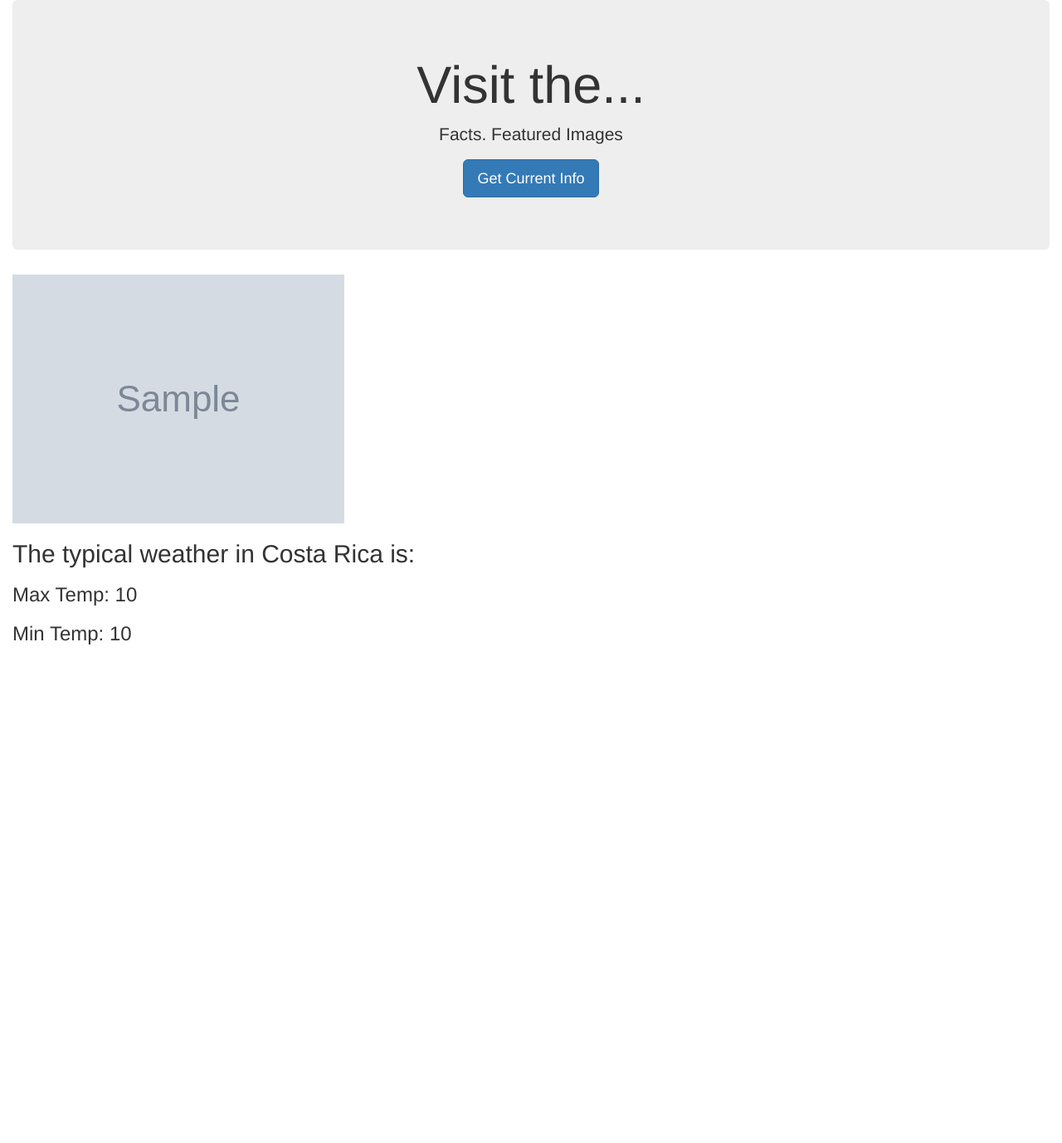
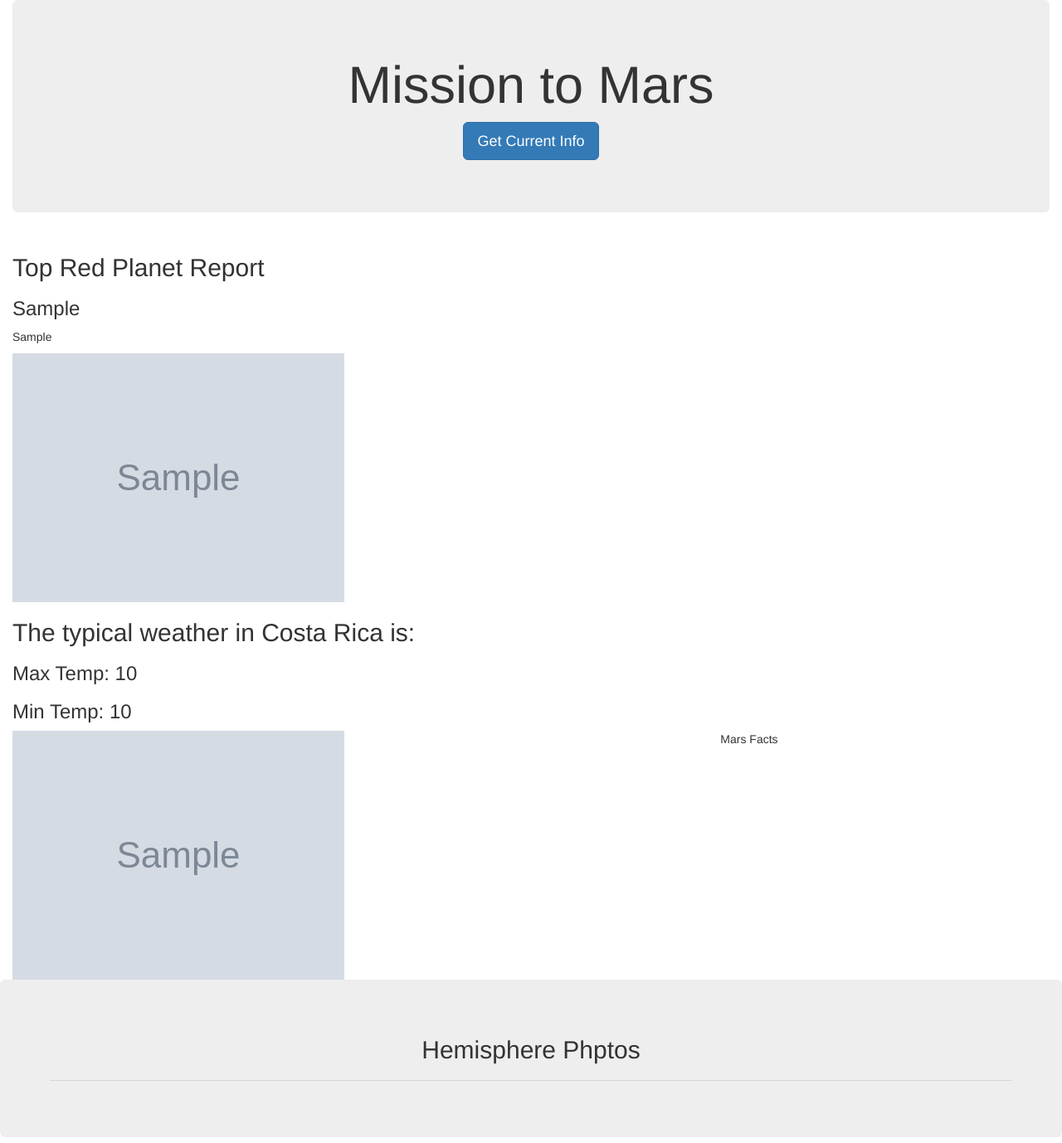
Before and after one commit to Michelin96/web-scraping-challenge, a Python web app: template Mission_to_Mars/templates/index.html in a window 1280 px wide. Shown: the top 1378 px of the page at 83% size. Before the commit the page ends 777 px from the top, so only its background shows below. Run offline with Jinja, Linux system fonts and the light colour scheme; the template is opened without the code that fills it: most values are stand-ins (such as "Sample title", 1, 10 or a date in 2020); grey boxes marked "Sample" are stand-in pictures; some libraries are stand-ins or nearby versions.

Commit message:
Basic page outline

```diff
--- a/Mission_to_Mars/templates/index.html
+++ b/Mission_to_Mars/templates/index.html
@@ -11,10 +11,16 @@
     <body>
         <div class="container-fluid">
             <div class="jumbotron text-center">
-        <h1>Visit the...</h1>
-        <p>Facts. Featured Images</p>
+                <h1>Mission to Mars</h1>
                 <p><a class="btn btn-primary btn-lg" href="/scrape" role="button">Get Current Info</a></p>
             </div>
+            <div class="row">
+                <div class="col-md-12">
+                    <h2>Top Red Planet Report</h2>
+                    <!--News headline and tag goes here-->
+                    <h3>{{ top_news_headline }}</h3>
+                    <p>{{ top_news_brief }}</p>
+
                     {% if vacation %}
                     <img src="{{ vacation.sloth_img }}" alt="Sloth">
                     <h2>The typical weather in Costa Rica is:</h2>
@@ -23,8 +29,41 @@
                     {% endif %}
                 </div>
             </div>
-  </body>
+            <div class="row">
+                <div class="col-md-8">
+                    <!--Feature image goes here-->
+                    <img src="{{ mars_data.feature_img }}" alt="Featured Image of Missions to Mars">
+                </div>
+                <div class="col-md-4">
+                    <!--Facts table goes here-->
+                    <table>Mars Facts</table>
+                </div>
 
-  </html>
+            <!--Hemisphere Photos Grid-->
+            <div class="row">
+                <div class="col-md-12">
+                    <div class="jumbotron text-center">
+                        <h2>Hemisphere Phptos</h2>
+                        <hr>
+                    </div>
+                </div>
+            </div>
+            <div class="row">
+                <div class="col-md-6">
+                    <img src="Image1">
+                </div>
+                <div class="col-md-6">
+                    <img src="Image2">
+                </div>
+            </div>
+            <div class="row">
+                <div class="col-md-6">
+                    <img src="Image3">
+                </div>
+                <div class="col-md-6">
+                    <img src="Image4">
+                </div>
+            </div>
+        </div>
     </body>
 </html>
```
Lines whose indentation alone changed are shown as unchanged.
